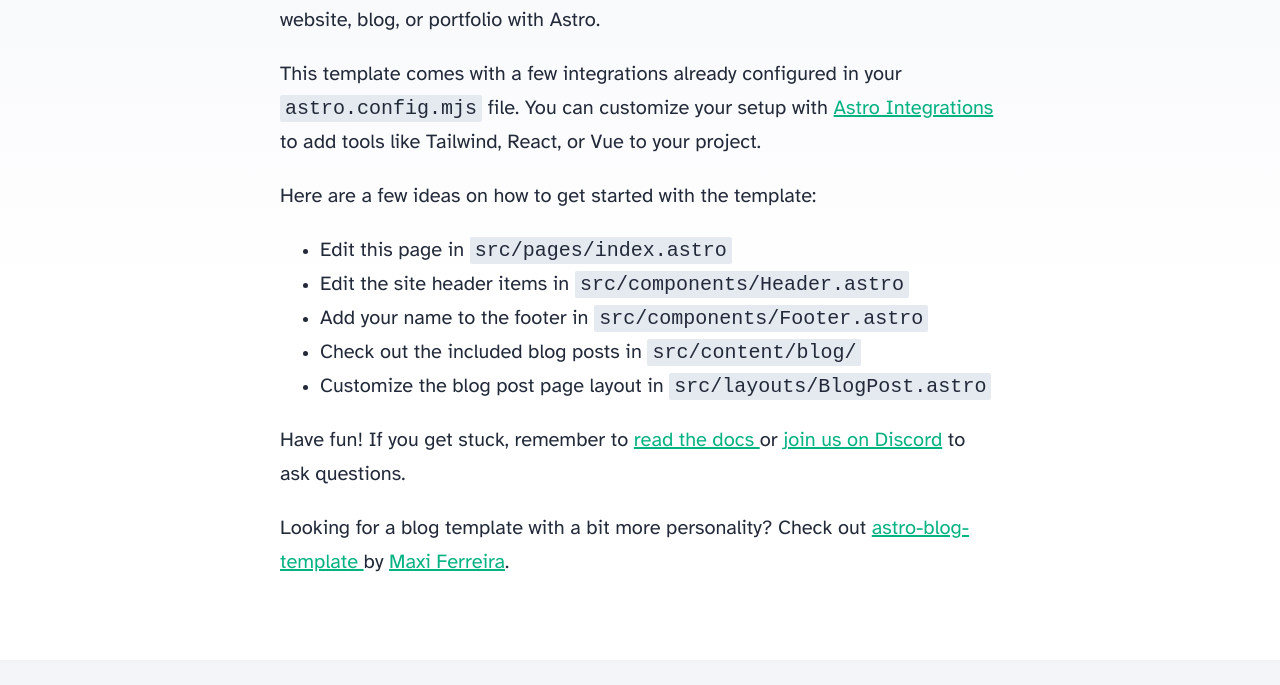
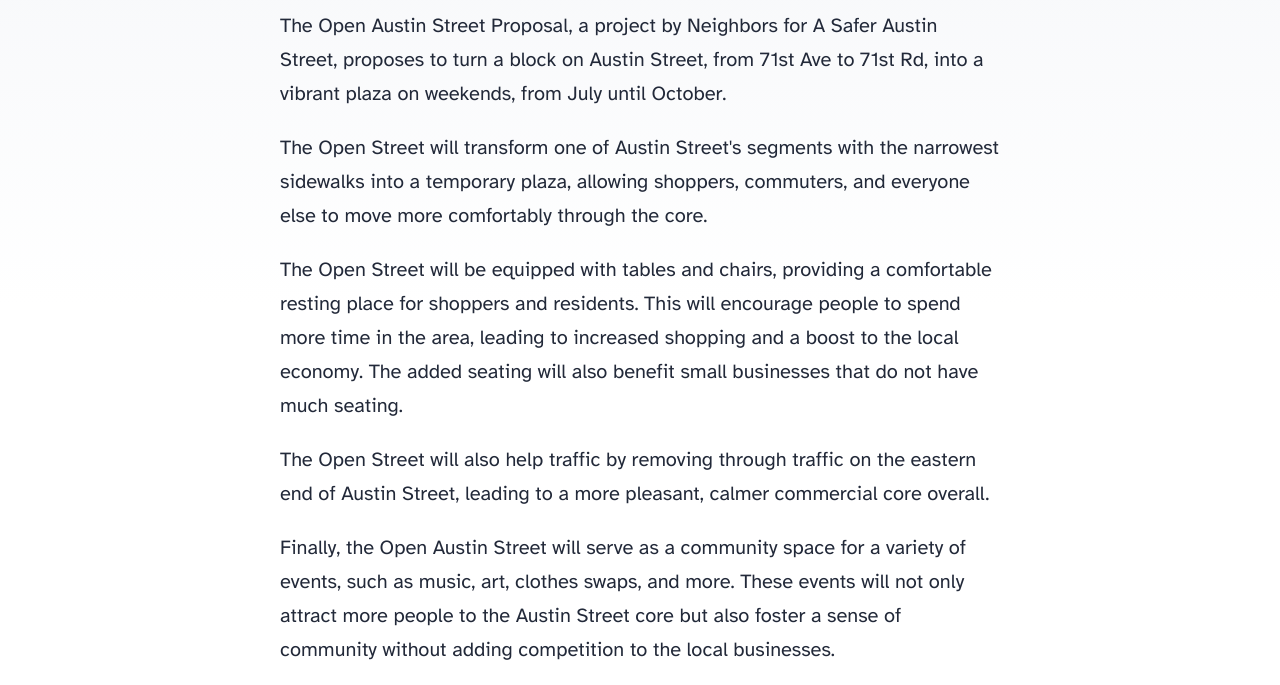
Before and after one commit to jb-reefer/nasas-astro, an Astro site: page / in a window 1280 px wide. Shown: the part 295-980 px from the top of the page. Built offline with nearby package versions, Linux system fonts and the light colour scheme; Astro itself is replaced by a stand-in of ours.

Commit message:
Rework homepage

```diff
--- a/src/pages/index.astro
+++ b/src/pages/index.astro
@@ -12,38 +12,26 @@ import { SITE_TITLE } from '../consts';
 	</head>
 	<body>
 		<Header />
-		<!-- TODO: Make match https://asaferaustinstreet.com/ -->
 		<main>
-			<h1>🧑‍🚀 Hello, Astronaut!</h1>
+			<h1>Open Austin Street Proposal</h1>
 			<p>
-				Welcome to the official <a href="https://astro.build/">Astro</a> blog starter template. This
-				template serves as a lightweight, minimally-styled starting point for anyone looking to build
-				a personal website, blog, or portfolio with Astro.
+				The Open Austin Street Proposal, a project by Neighbors for A Safer Austin Street, proposes to turn a block on Austin Street, from 71st Ave to 71st Rd, into a vibrant plaza on weekends, from July until October.
 			</p>
 			<p>
-				This template comes with a few integrations already configured in your
-				<code>astro.config.mjs</code> file. You can customize your setup with
-				<a href="https://astro.build/integrations">Astro Integrations</a> to add tools like Tailwind,
-				React, or Vue to your project.
-			</p>
-			<p>Here are a few ideas on how to get started with the template:</p>
-			<ul>
-				<li>Edit this page in <code>src/pages/index.astro</code></li>
-				<li>Edit the site header items in <code>src/components/Header.astro</code></li>
-				<li>Add your name to the footer in <code>src/components/Footer.astro</code></li>
-				<li>Check out the included blog posts in <code>src/content/blog/</code></li>
-				<li>Customize the blog post page layout in <code>src/layouts/BlogPost.astro</code></li>
-			</ul>
-			<p>
-				Have fun! If you get stuck, remember to <a href="https://docs.astro.build/"
-					>read the docs
-				</a> or <a href="https://astro.build/chat">join us on Discord</a> to ask questions.
+				The Open Street will transform one of Austin Street's segments with the narrowest sidewalks into a temporary plaza, allowing shoppers, commuters, and everyone else to move more comfortably through the core.
 			</p>
 			<p>
-				Looking for a blog template with a bit more personality? Check out <a
-					href="https://github.com/Charca/astro-blog-template"
-					>astro-blog-template
-				</a> by <a href="https://twitter.com/Charca">Maxi Ferreira</a>.
+				The Open Street will be equipped with tables and chairs, providing a comfortable resting place for shoppers and residents. This will encourage people to spend more time in the area, leading to increased shopping and a boost to the local economy. The added seating will also benefit small businesses that do not have much seating.
+			</p>
+			<p>
+				The Open Street will also help traffic by removing through traffic on the eastern end of Austin Street, leading to a more pleasant, calmer commercial core overall.
+			</p>
+			<p>
+				Finally, the Open Austin Street will serve as a community space for a variety of events, such as music, art, clothes swaps, and more. These events will not only attract more people to the Austin Street core but also foster a sense of community without adding competition to the local businesses.
+			</p>
+			<p>This will is not a street fair, but a pleasant strolling and community gathering space. This would not introduce competition to the local businesses, and instead would benefit them by attracting more foot traffic to their doors.</p>
+			<p>
+				The Open Austin Street Proposal is currently in the planning stages and is expected to be implemented in the fall of 2025.
 			</p>
 		</main>
 		<Footer />
```
